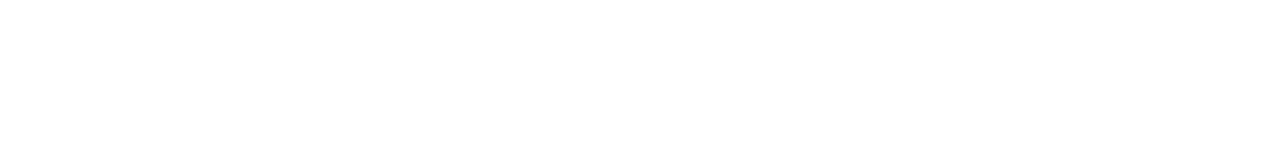
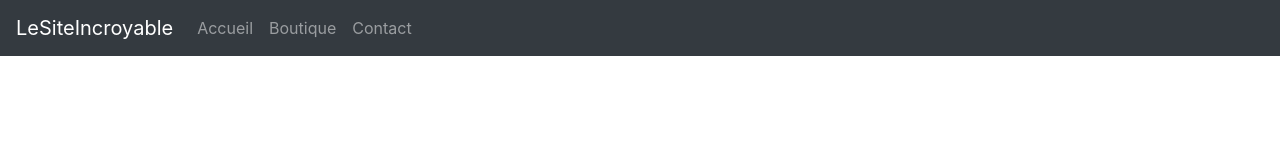
Before and after one commit to LouisJullien/ProjetCours, a website: page www/index.html in a window 1280 px wide. Drawn offline with nearby package versions, Linux system fonts and the light colour scheme.

Commit message:
Ajout dans server.js et bootstrap menu

```diff
--- a/package.json
+++ b/package.json
@@ -10,7 +10,10 @@
   "author": "",
   "license": "ISC",
   "dependencies": {
+    "bootstrap": "^4.5.3",
     "express": "^4.17.1",
+    "jquery": "^3.5.1",
+    "popper": "^1.0.1",
     "ungit": "^1.5.14"
   }
 }
--- a/www/index.html
+++ b/www/index.html
@@ -1,11 +1,34 @@
 <!DOCTYPE html>
 <html lang="fr">
 <head>
-    <meta charset="UTF-8">
-    <meta name="viewport" content="width=device-width, initial-scale=1.0">
-    <title>Document</title>
+  <title>Menu Bootstrap</title>
+  <meta charset="utf-8">
+  <meta name="viewport" content="width=device-width, initial-scale=1">
+  <link rel="stylesheet" href="/node_modules/bootstrap/dist/css/bootstrap.min.css">
+  <script src="/js/jquery.min.js"></script>
+  <script src="/js/popper.min.js"></script>
+  <script src="/js/bootstrap.min.js"></script>
 </head>
 <body>
 
+<nav class="navbar navbar-expand-sm bg-dark navbar-dark">
+  <!-- Brand/logo -->
+  <a class="navbar-brand" href="#">LeSiteIncroyable</a>
+
+  <!-- Links -->
+  <ul class="navbar-nav">
+    <li class="nav-item">
+      <a class="nav-link" href="#">Accueil</a>
+    </li>
+    <li class="nav-item">
+      <a class="nav-link" href="#">Boutique</a>
+    </li>
+    <li class="nav-item">
+      <a class="nav-link" href="#">Contact</a>
+    </li>
+  </ul>
+</nav>
+
+
 </body>
 </html>
```
Also changed, not shown: server.js (+8 -1 lines), 1 other file.
